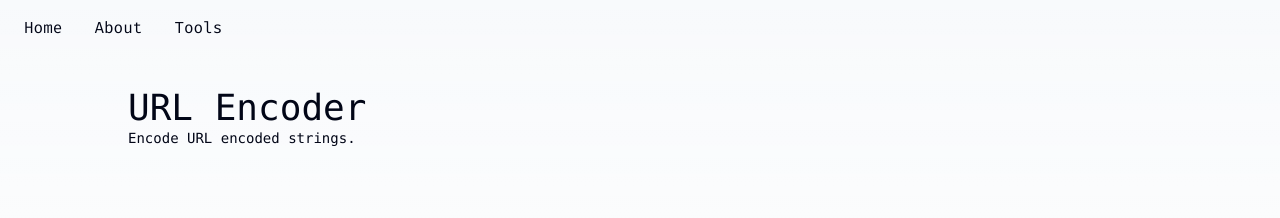
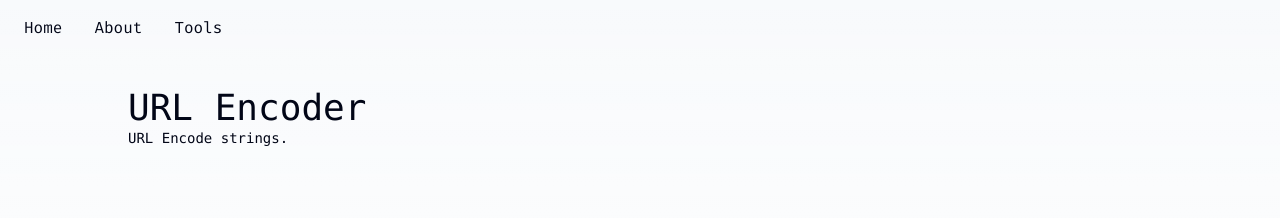
Before and after one commit to timmo001/developer-utilities-webapp, a Next.js app: page /tools/url-encoder in a window 1280 px wide. Shown: the top 218 px of the page. Built offline with nearby package versions, Linux system fonts and the light colour scheme.

Commit message:
Fix description

```diff
--- a/src/app/tools/url-encoder/page.tsx
+++ b/src/app/tools/url-encoder/page.tsx
@@ -5,7 +5,7 @@ import URLEncoder from "@/components/url-encoder";
 
 export const metadata: Metadata = {
   title: "URL Encoder | Developer Utilities",
-  description: "Encode URL encoded strings.",
+  description: "URL Encode strings.",
 };
 
 export default async function Page(): Promise<JSX.Element> {
```
